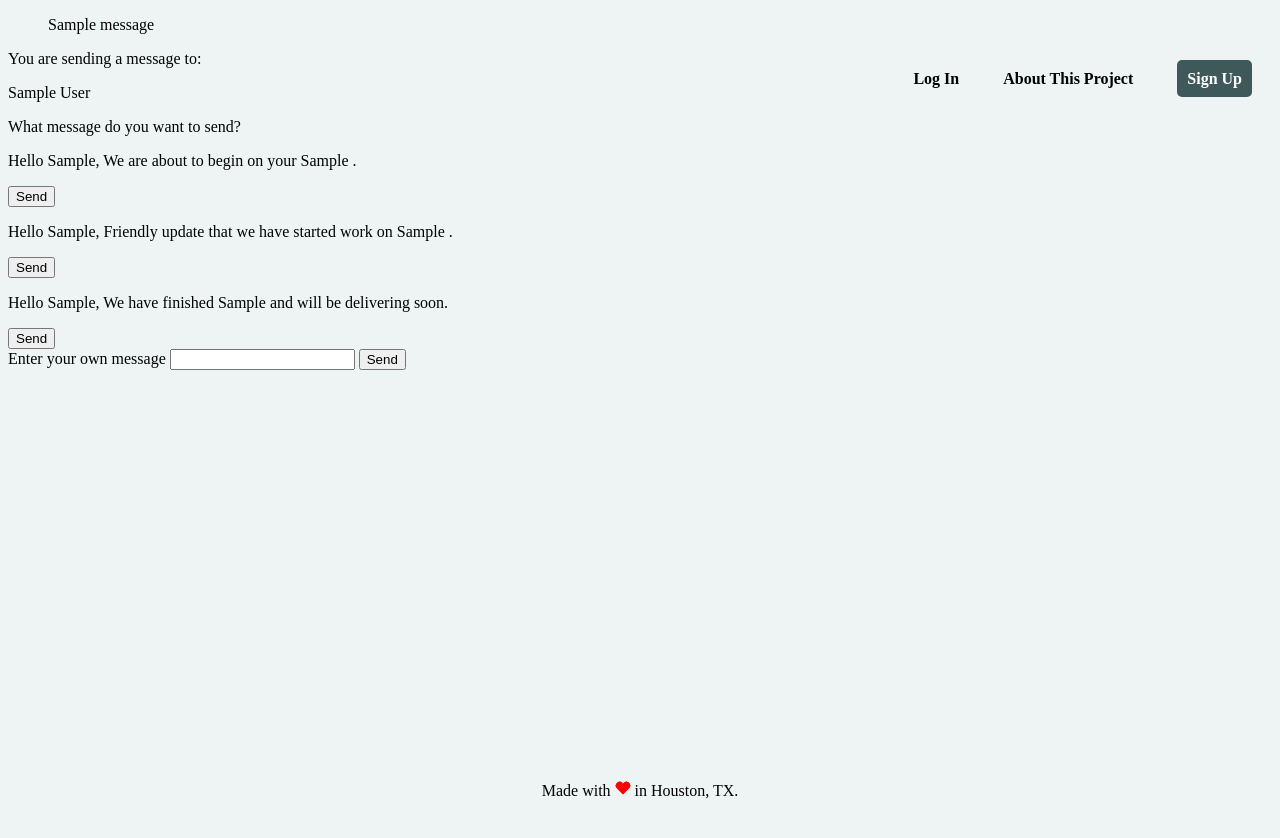
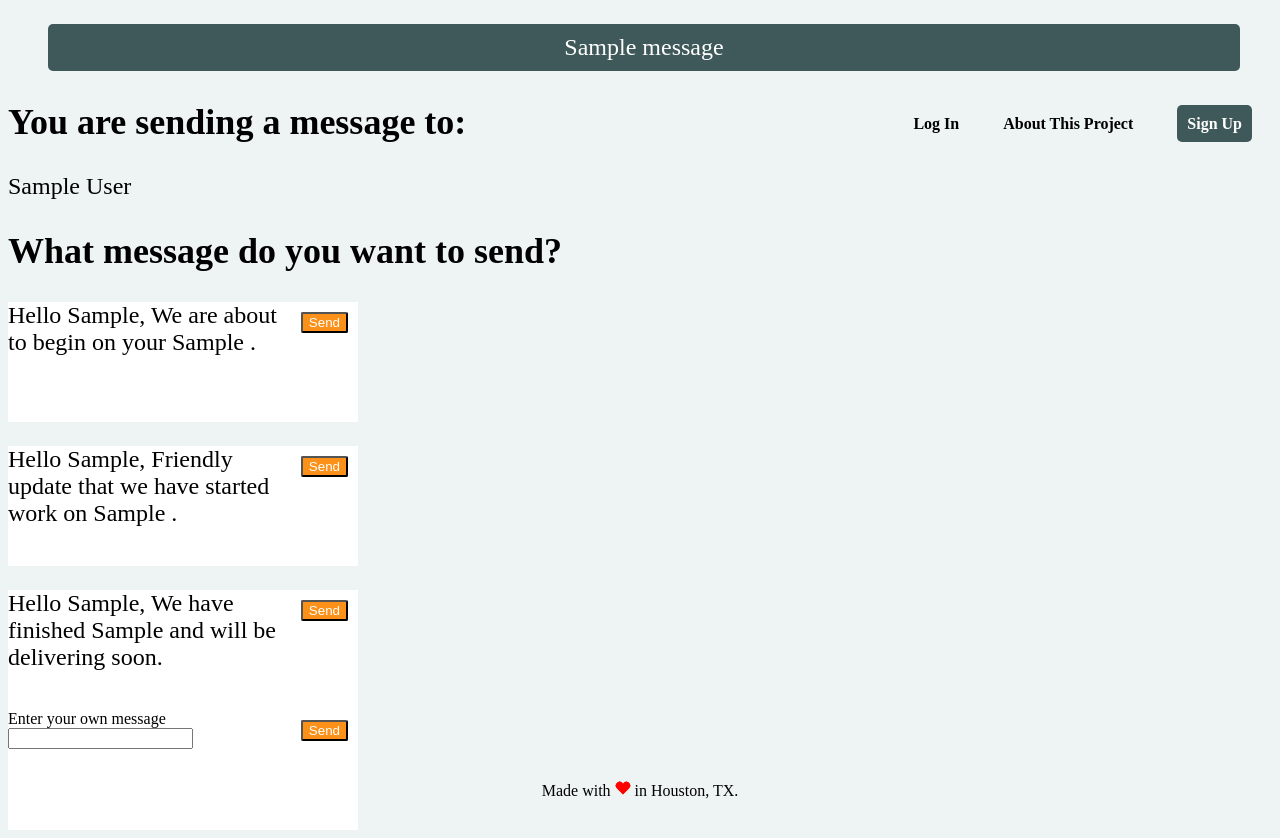
Before and after one commit to delasole/whats_the_update, a Flask app: page /messagecenter/1 in a window 1280 px wide. Before the commit the page ends 799 px from the top, so only its background shows below. Run offline with Flask 2, Linux system fonts and the light colour scheme; tables that the repository leaves empty hold one stand-in row (values such as "Sample post"); one stand-in notice (Sample message) is shown; some libraries are stand-ins or nearby versions.

Commit message:
Added border styling for messaging center

```diff
--- a/static/css/styles.css
+++ b/static/css/styles.css
@@ -8,6 +8,21 @@ a{
     color: black;
     text-decoration: none;
     padding-right: 40px;
+}
+
+h1{
+    font-size: 60px;
+    margin-right: 16px;
+}
+
+h2{
+    font-size: 36px;
+    margin-right: 16px;
+}
+
+p{
+    font-size: 24px;
+    margin-right: 32px;
 }
 
 footer {
@@ -21,6 +36,7 @@ width: 100%;
 .topnav-right{
     float:right;
     margin: 20px;
+    margin-bottom: 64px;
 }
 
 .a-border{
@@ -28,4 +44,22 @@ width: 100%;
     padding: 10px;
     color: white;
     border-radius: 5px;
+    text-align:center;
 }
+
+.message-container{
+width: 350px;
+height: 120px;
+left: 24px;
+top: 350px;
+background-color: white;
+}
+
+.message-button{
+    float:right;
+    vertical-align: top;
+    margin: 10px;
+    background-color:#FB9119;
+    color: white;
+    border-radius: 2px;
+}
--- a/templates/base.html
+++ b/templates/base.html
@@ -13,7 +13,7 @@
   {% if messages %}
     <ul class=flashes>
     {% for message in messages %}
-      <p>{{ message }}</p>
+      <p class="a-border">{{ message }}</p>
     {% endfor %}
     </ul>
   {% endif %}
--- a/templates/login.html
+++ b/templates/login.html
@@ -4,6 +4,8 @@
 
 <div class="row">
     <div>
+        <div>What's the update?</div>
+        <p>Personalize SMS notifications. Satisfield customers.</p>
         <form action="/login" method="POST">
             <div>
                 <input type="text" name="username" id="username" class="validate" required placeholder="Email Address">
--- a/templates/message_center.html
+++ b/templates/message_center.html
@@ -14,48 +14,48 @@
   </head>
   <body>
     {% block content %}
-<p>You are sending a message to:</p>
+<h2>You are sending a message to:</h2>
 {% for item in order %}
-<div>{{item["first_name"]}} {{item["last_name"]}}</div>
+<div><p>{{item["first_name"]}} {{item["last_name"]}}</p></div>
 
-<p>What message do you want to send?</p>
+<h2>What message do you want to send?</h2>
 
-<form action="/sendmessage">
+<form class="message-container" action="/sendmessage">
   <input type="hidden" name="order" value= '{{item["order_id"]}}'>
   <input type="hidden" name="phone" value= '{{item["phone"]}}'>
   <input type="hidden" name="message" value=
   'Hello {{item["first_name"]}}, We are about to begin on your {{item["item"]}}.'>
+  <input class="message-button" type="submit" value="Send">
   <p name="message" value=
   'Hello {{item["first_name"]}}, We are about to begin on your {{item["item"]}}.'>Hello {{item["first_name"]}}, We are about to begin on your {{item["item"]}} .</p>
-  <input type="submit" value="Send">
 </form>
 
-<form action="/sendmessage">
+<form class="message-container" action="/sendmessage">
   <input type="hidden" name="order" value= '{{item["order_id"]}}'>
   <input type="hidden" name="phone" value= '{{item["phone"]}}'>
   <input type="hidden" name="message" value=
   'Hello {{item["first_name"]}}, Friendly update that we have started work on {{item["item"]}}.'>
+  <input class="message-button" type="submit" value="Send">
   <p name="message" value=
   'Hello {{item["first_name"]}}, Friendly update that we have started work on {{item["item"]}}.'>Hello {{item["first_name"]}}, Friendly update that we have started work on {{item["item"]}} .</p>
-  <input type="submit" value="Send">
 </form>
 
-<form action="/sendmessage">
+<form class="message-container" action="/sendmessage">
   <input type="hidden" name="order" value= '{{item["order_id"]}}'>
   <input type="hidden" name="phone" value= '{{item["phone"]}}'>
   <input type="hidden" name="message" value=
   'Hello {{item["first_name"]}}, We have finished {{item["item"]}} and will be delivering soon.'>
+  <input class="message-button" type="submit" value="Send">
   <p name="message" value=
   'Hello {{item["first_name"]}}, We have finished {{item["item"]}} and will be delivering soon.'>Hello {{item["first_name"]}}, We have finished  {{item["item"]}} and will be delivering soon.</p>
-  <input type="submit" value="Send">
 </form>
 
-<form action="/sendmessage">
+<form class= "message-container" action="/sendmessage">
   <input type="hidden" name="order" value= '{{item["order_id"]}}'>
   <input type="hidden" name="phone" value= '{{item["phone"]}}'>
   <label>Enter your own message</label>
+  <input class="message-button" type="submit" value="Send">
   <input type="text" name="message">
-  <input type="submit" value="Send">
 </form>
 {% endfor %}
     {% endblock %}
```
Also changed, not shown: templates/index.html (+3 -4 lines).
